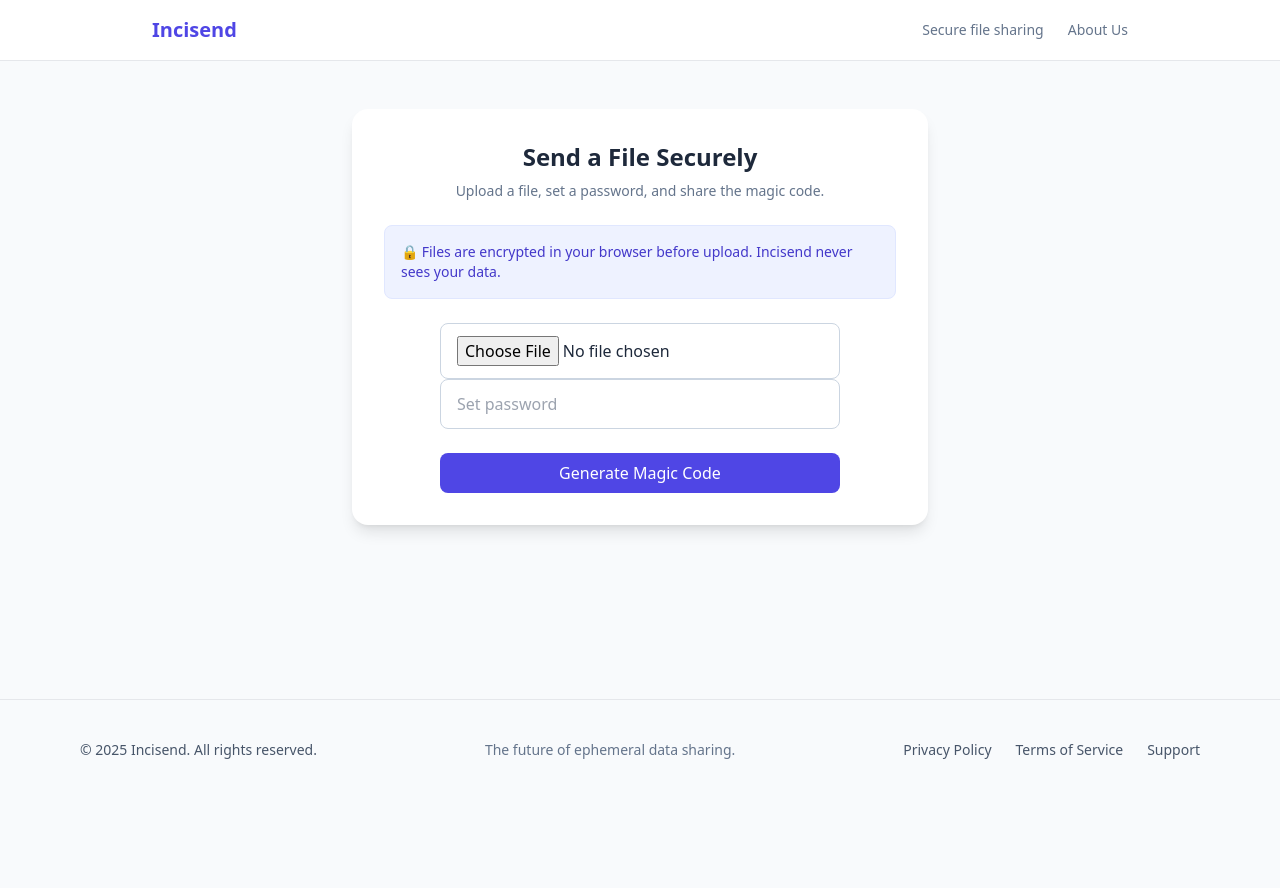
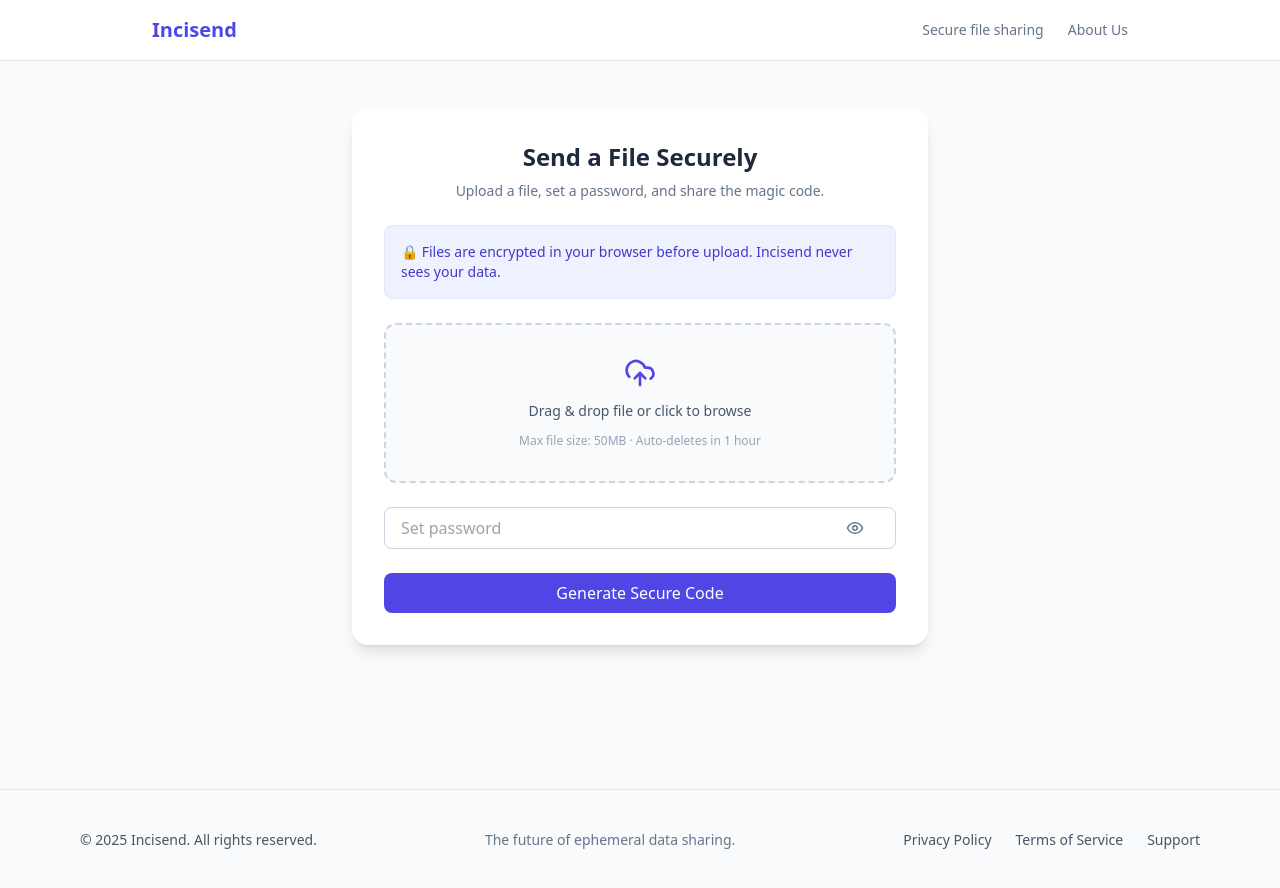
Before and after one commit to Inciverse/incisend, a Next.js app: page /send in a window 1280 px wide. Before the commit the page ends 800 px from the top, so only its background shows below. Built offline with nearby package versions, Linux system fonts and the light colour scheme.

Commit message:
Update InciSend.tsx

```diff
--- a/components/InciSend.tsx
+++ b/components/InciSend.tsx
@@ -1,6 +1,7 @@
 "use client";
 
 import { useState } from "react";
+import { Eye, EyeOff, UploadCloud } from "lucide-react";
 
 const MAX_FILE_SIZE = 50 * 1024 * 1024; // 50MB
 
@@ -8,9 +9,10 @@ function generateCode() {
   return Math.random().toString(36).substring(2, 8).toUpperCase();
 }
 
-export default function Incisend({ mode }: { mode: "send" | "receive" }) {
+export default function InciSend({ mode }: { mode: "send" | "receive" }) {
   const [file, setFile] = useState<File | null>(null);
   const [password, setPassword] = useState("");
+  const [showPassword, setShowPassword] = useState(false);
   const [code, setCode] = useState("");
   const [inputCode, setInputCode] = useState("");
   const [message, setMessage] = useState("");
@@ -18,18 +20,18 @@ export default function Incisend({ mode }: { mode: "send" | "receive" }) {
   // ================= SEND =================
   const handleSend = async () => {
     if (!file || !password) {
-      setMessage("Select file and password");
+      setMessage("Select a file and set a password.");
       return;
     }
 
     if (file.size > MAX_FILE_SIZE) {
-      setMessage("File is larger than 50MB");
+      setMessage("File exceeds 50MB limit.");
       return;
     }
 
     const generatedCode = generateCode();
+    const formData = new FormData();
 
-    const formData = new FormData();
     formData.append("file", file);
     formData.append("code", generatedCode);
     formData.append("password", password);
@@ -42,7 +44,7 @@ export default function Incisend({ mode }: { mode: "send" | "receive" }) {
     const json = await res.json();
 
     if (!json.success) {
-      setMessage(json.error || "Upload failed");
+      setMessage(json.error || "Upload failed.");
       return;
     }
 
@@ -53,21 +55,18 @@ export default function Incisend({ mode }: { mode: "send" | "receive" }) {
   // ================= RECEIVE =================
   const handleReceive = async () => {
     if (!inputCode || !password) {
-      setMessage("Enter code and password");
+      setMessage("Enter code and password.");
       return;
     }
 
     const res = await fetch("/api/download", {
       method: "POST",
       headers: { "Content-Type": "application/json" },
-      body: JSON.stringify({
-        code: inputCode.trim(),
-        password,
-      }),
+      body: JSON.stringify({ code: inputCode.trim(), password }),
     });
 
     if (!res.ok) {
-      setMessage("Invalid code or file expired");
+      setMessage("Invalid code or file expired.");
       return;
     }
 
@@ -77,74 +76,82 @@ export default function Incisend({ mode }: { mode: "send" | "receive" }) {
     const a = document.createElement("a");
     a.href = url;
     a.download = "downloaded-file";
-    document.body.appendChild(a);
     a.click();
 
-    a.remove();
     window.URL.revokeObjectURL(url);
-
-    setMessage("File downloaded successfully");
+    setMessage("File downloaded successfully.");
   };
 
   // ================= UI =================
   return (
-    <div style={{ maxWidth: 400, margin: "auto" }}>
+    <div className="space-y-6">
       {mode === "send" && (
         <>
+          {/* Drag & Drop */}
+          <label className="flex flex-col items-center justify-center gap-3 rounded-xl border-2 border-dashed border-slate-300 bg-slate-50 p-8 text-center cursor-pointer hover:border-indigo-500 transition">
+            <UploadCloud className="h-8 w-8 text-indigo-600" />
+            <p className="text-sm text-slate-600">
+              {file ? file.name : "Drag & drop file or click to browse"}
+            </p>
+            <p className="text-xs text-slate-400">
+              Max file size: 50MB · Auto-deletes in 1 hour
+            </p>
             <input
               type="file"
+              className="hidden"
               onChange={(e) => {
-        const selectedFile = e.target.files?.[0] || null;
-        if (!selectedFile) return;
+                const selected = e.target.files?.[0];
+                if (!selected) return;
 
-        if (selectedFile.size > MAX_FILE_SIZE) {
-          alert("Max file size is 50MB");
-          e.target.value = "";
-          setFile(null);
+                if (selected.size > MAX_FILE_SIZE) {
+                  setMessage("Max file size is 50MB.");
                   return;
                 }
-
-        setFile(selectedFile);
+                setFile(selected);
               }}
             />
+          </label>
 
+          {/* Password */}
+          <div className="relative">
             <input
-      type="password"
+              type={showPassword ? "text" : "password"}
               placeholder="Set password"
               value={password}
               onChange={(e) => setPassword(e.target.value)}
+              className="w-full rounded-lg border px-4 py-2 pr-10"
             />
-
-    <br />
-    <br />
+            <button
+              type="button"
+              onClick={() => setShowPassword(!showPassword)}
+              className="absolute right-3 top-1/2 -translate-y-1/2 text-slate-500"
+            >
+              {showPassword ? <EyeOff size={18} /> : <Eye size={18} />}
+            </button>
+          </div>
 
           <button
-  type="button"
             onClick={handleSend}
-  className="w-full bg-indigo-600 hover:bg-indigo-700 text-white font-medium py-2 rounded-lg transition"
+            className="w-full rounded-lg bg-indigo-600 py-2 font-medium text-white hover:bg-indigo-700 transition"
           >
-  Generate Magic Code
+            Generate Secure Code
           </button>
 
           {code && (
-      <div className="mt-8 rounded-2xl bg-indigo-600 px-6 py-5 text-center shadow-xl">
+            <div className="rounded-2xl bg-indigo-600 px-6 py-5 text-center shadow-xl">
               <p className="text-xs uppercase tracking-widest text-indigo-200">
-          Your Magic Code
+                Your Secure Code
               </p>
-
               <div className="mt-2 text-4xl font-mono font-extrabold tracking-widest text-white">
                 {code}
               </div>
-
               <p className="mt-3 text-xs text-indigo-200">
-          Share this code + password to download
+                Share code + password privately
               </p>
             </div>
           )}
         </>
       )}
-
-
 
       {mode === "receive" && (
         <>
@@ -152,32 +159,29 @@ export default function Incisend({ mode }: { mode: "send" | "receive" }) {
             placeholder="Enter magic code"
             value={inputCode}
             onChange={(e) => setInputCode(e.target.value.toUpperCase())}
+            className="w-full rounded-lg border px-4 py-2"
           />
-
-          <br />
-          <br />
 
           <input
             type="password"
             placeholder="Enter password"
             value={password}
             onChange={(e) => setPassword(e.target.value)}
+            className="w-full rounded-lg border px-4 py-2"
           />
-
-          <br />
-          <br />
 
           <button
             onClick={handleReceive}
-  className="w-full bg-indigo-600 hover:bg-indigo-700 text-white font-medium py-2 rounded-lg transition"
+            className="w-full rounded-lg bg-indigo-600 py-2 font-medium text-white hover:bg-indigo-700 transition"
           >
             Download File
           </button>
-
         </>
       )}
 
-      {message && <p>{message}</p>}
+      {message && (
+        <p className="text-center text-sm text-slate-600">{message}</p>
+      )}
     </div>
   );
 }
```
Lines whose indentation alone changed are shown as unchanged.
